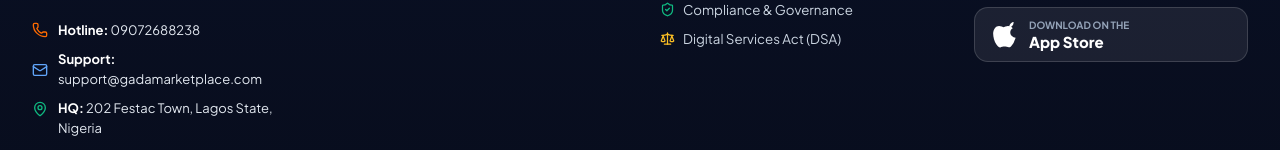
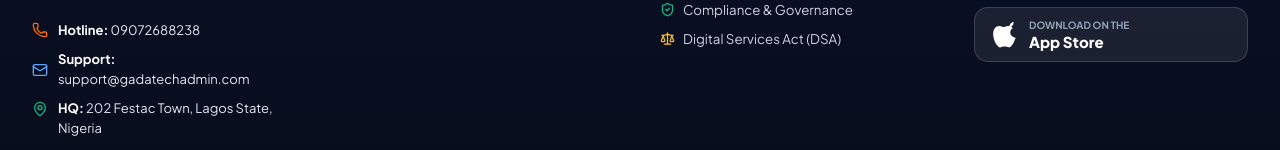
Before and after one commit to chilavet/gada-marketplace, a React (Vite) app: page / in a window 1280 px wide. Shown: the part 2329-2479 px from the top of the page. Built offline with nearby package versions, Linux system fonts and the light colour scheme; no server answers.

Commit message:
fix: update support email to support@gadatechadmin.com

```diff
--- a/src/components/Footer.jsx
+++ b/src/components/Footer.jsx
@@ -141,7 +141,7 @@ export default function Footer({
                 <Mail size={16} color="#60A5FA" style={{ flexShrink: 0 }} />
                 <span>
                   <strong style={{ color: '#FFF' }}>Support:</strong>{' '}
-                  <a href="mailto:support@gadamarketplace.com" style={{ color: '#E2E8F0', textDecoration: 'none' }}>support@gadamarketplace.com</a>
+                  <a href="mailto:support@gadatechadmin.com" style={{ color: '#E2E8F0', textDecoration: 'none' }}>support@gadatechadmin.com</a>
                 </span>
               </div>
 
--- a/src/components/LegalModal.jsx
+++ b/src/components/LegalModal.jsx
@@ -356,7 +356,7 @@ export default function LegalModal({ isOpen, onClose, initialDocument = 'terms'
                 </p>
                 <div style={{ background: '#F8FAFC', border: '1px solid #E2E8F0', borderRadius: '12px', padding: '14px', fontSize: '13px', marginBottom: '14px' }}>
                   <p><strong>For Authorities:</strong> <code>legal@gadamarketplace.com</code> (Languages: English)</p>
-                  <p style={{ marginTop: '4px' }}><strong>For Recipients of Service (Customers & Vendors):</strong> <code>support@gadamarketplace.com</code> or +234 812 345 6789</p>
+                  <p style={{ marginTop: '4px' }}><strong>For Recipients of Service (Customers & Vendors):</strong> <code>support@gadatechadmin.com</code> or +234 812 345 6789</p>
                 </div>
 
                 <h4 style={{ fontSize: '16px', fontWeight: '800', color: '#0F172A', marginTop: '20px', marginBottom: '8px' }}>
```
